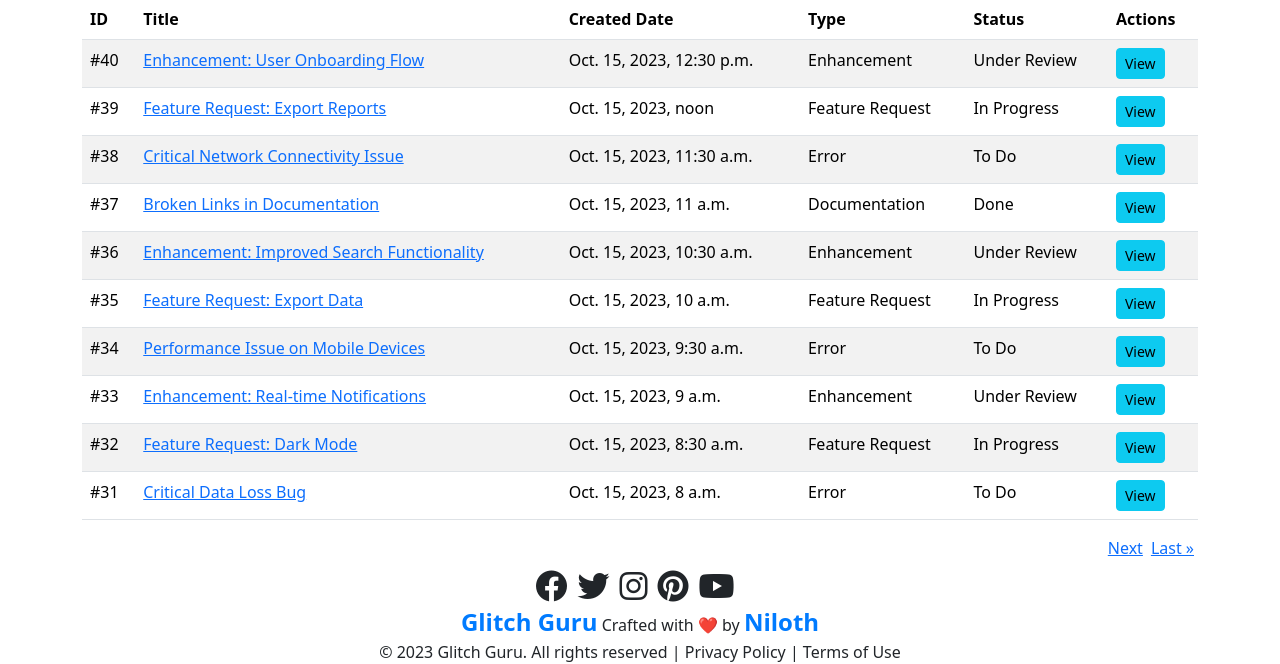
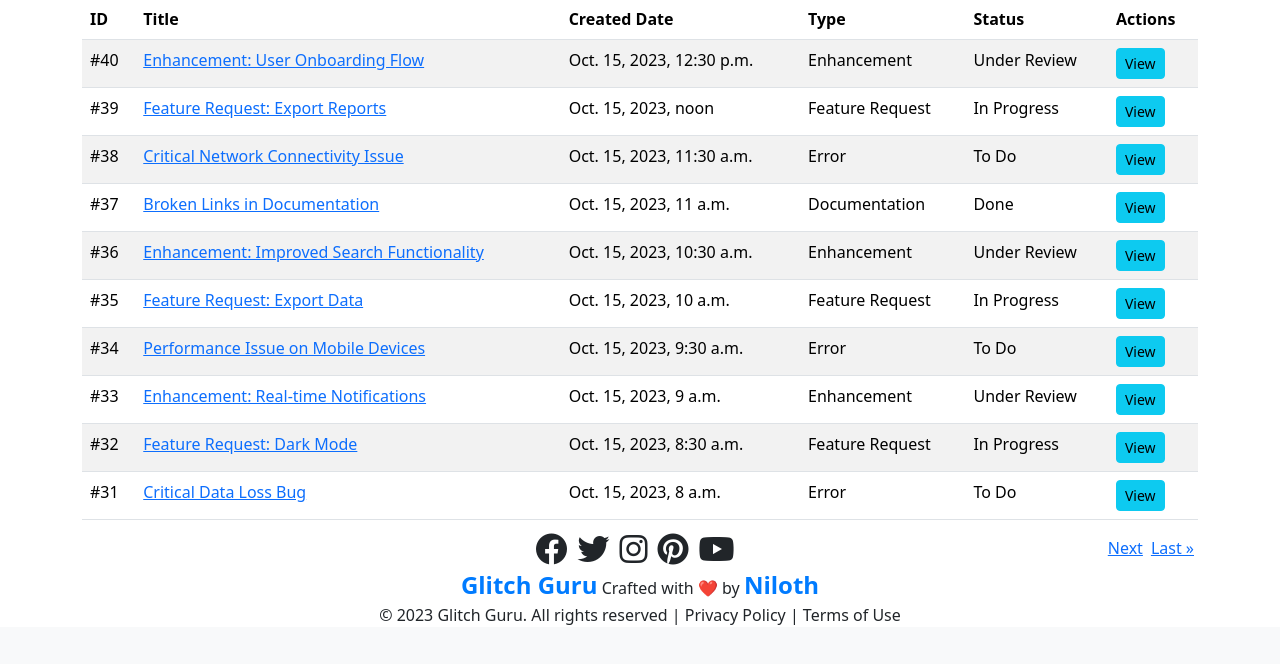
Before and after one commit to Niloth-p/glitch-guru, a Django app: page /bugs/ in a window 1280 px wide. Shown: the part 173-837 px from the top of the page. After the commit the page ends 798 px from the top, so only its background shows below. Run offline with Django 4.2, Linux system fonts and the light colour scheme; data comes from the database, SQL or seed files in the repository; some libraries are stand-ins or nearby versions.

Commit message:
fix: Make footer stick to the bottom in larger screens

```diff
--- a/static/common/css/styles.css
+++ b/static/common/css/styles.css
@@ -25,9 +25,17 @@ footer .row:last-child p {
 
 .jumbotron {
   border: 1px solid green;
-  background-color: #F5F5F5;
+  background-color: #f5f5f5;
 }
 
 .btn-custom-padding {
   margin: 1.5rem;
 }
+
+@media (min-height: 768px) and (min-width: 500px) {
+  .sticky-footer {
+    position: fixed;
+    bottom: 0;
+    width: 100%;
+  }
+}
--- a/templates/footer.html
+++ b/templates/footer.html
@@ -1,4 +1,4 @@
-<footer class="footer">
+<footer class="footer sticky-footer">
   <div class="container">
     <div class="row">
       <div class="col-md-12 text-center">
```
